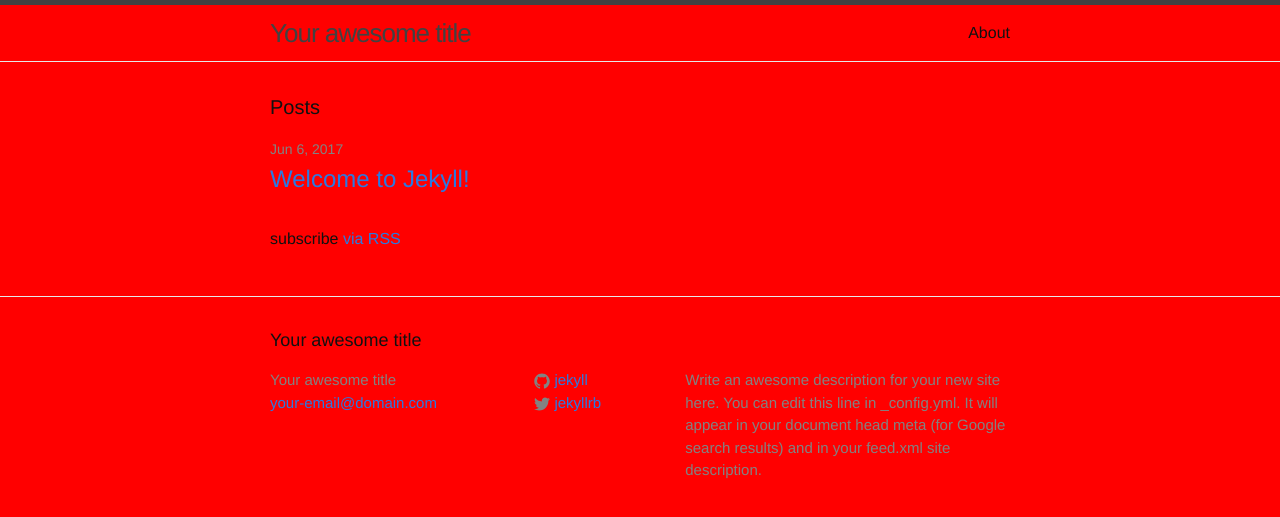
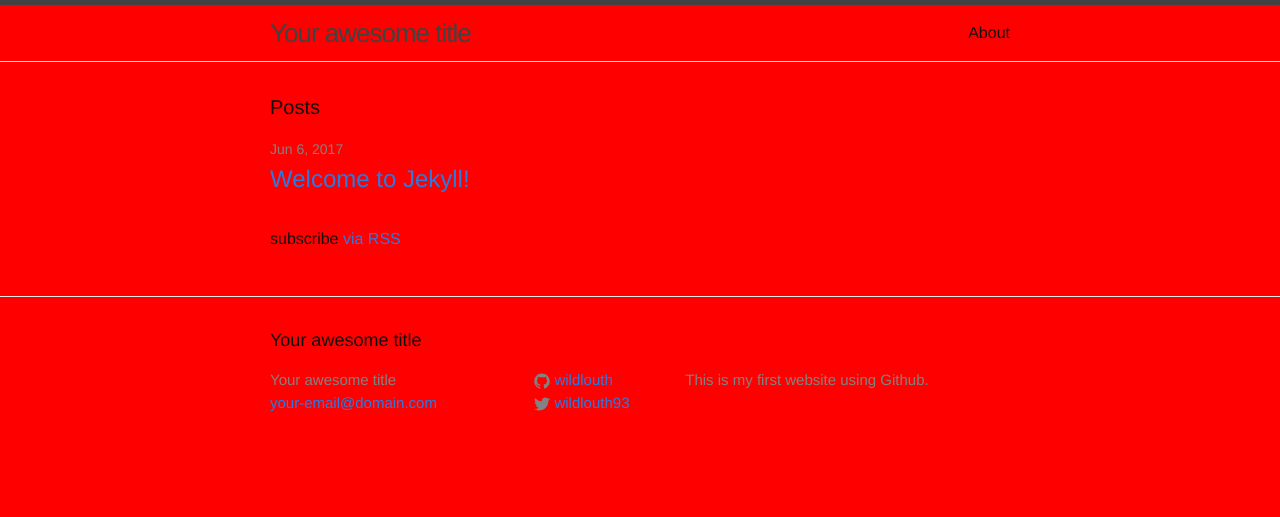
Before and after one commit to wildlouth93/wildlouth.github.io, a Jekyll site: the page built from index.html, in a window 1280 px wide. Shown: the top 517 px of the page. Built offline with Jekyll 4.4.1, drawn with Linux system fonts in a browser that asks for light colours.

Commit message:
Update _config.yml

```diff
--- a/_config.yml
+++ b/_config.yml
@@ -9,13 +9,11 @@
 title: Your awesome title
 email: your-email@domain.com
 description: > # this means to ignore newlines until "baseurl:"
-  Write an awesome description for your new site here. You can edit this
-  line in _config.yml. It will appear in your document head meta (for
-  Google search results) and in your feed.xml site description.
+  This is my first website using Github.
 baseurl: "" # the subpath of your site, e.g. /blog
-url: "http://yourdomain.com" # the base hostname & protocol for your site
-twitter_username: jekyllrb
-github_username:  jekyll
+url: "http://willielouth.com" # the base hostname & protocol for your site
+twitter_username: wildlouth93
+github_username:  wildlouth
 
 # Build settings
 markdown: kramdown
```
